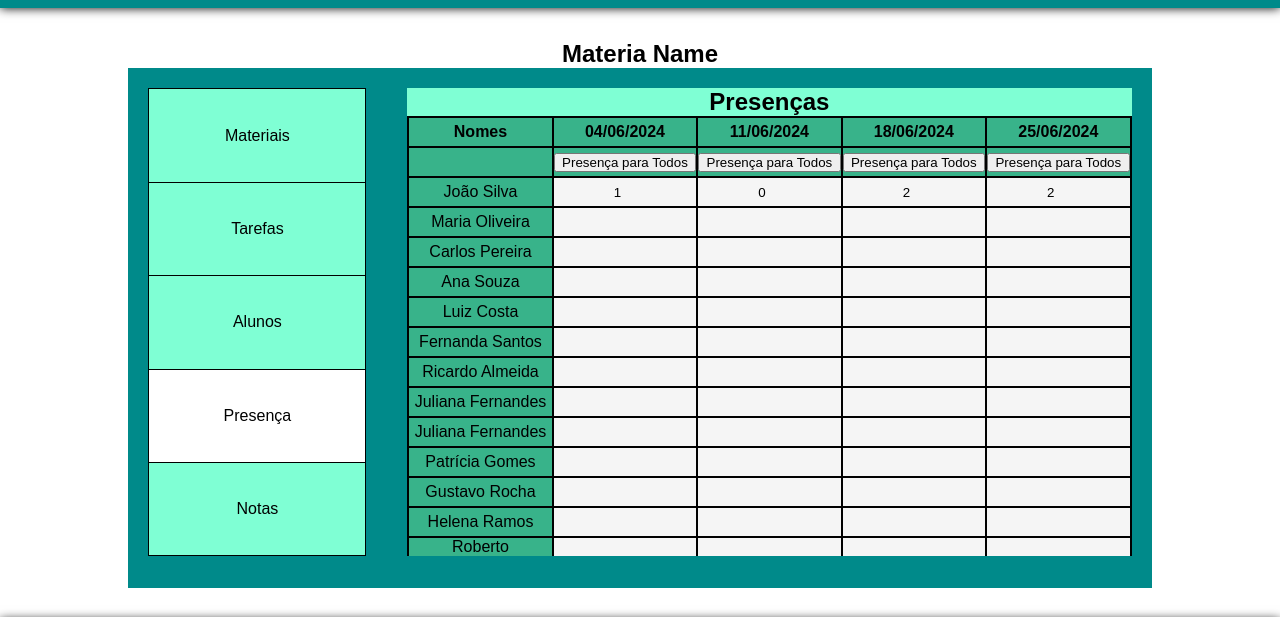
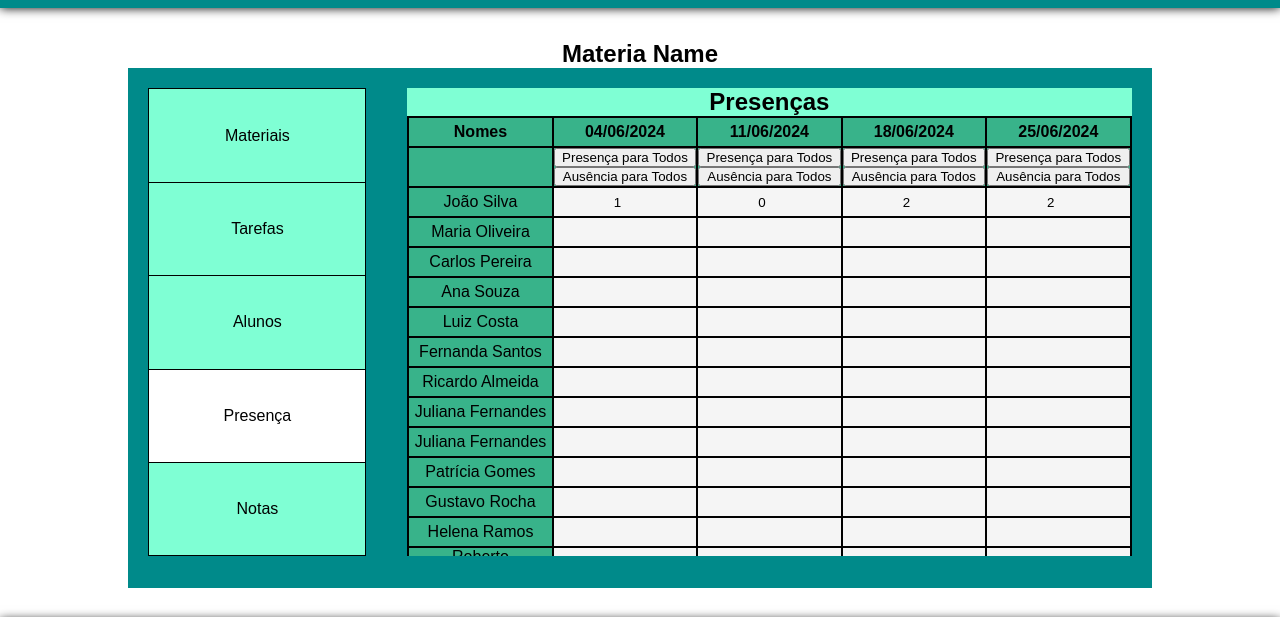
Before and after one commit to Ralphag-44/CampusFlow, a plain HTML site: page materia.html in a window 1280 px wide. Both pictures are taken after a click on the element "Presença". Shown: the part 103-720 px from the top of the page. Drawn offline with nearby package versions, Linux system fonts and the light colour scheme.

Commit message:
Update materia.html

```diff
--- a/materia.html
+++ b/materia.html
@@ -133,10 +133,19 @@
                                 </tr>
                                 <tr>
                                     <td></td>
-                                    <td><button class="btn_presenca">Presença para Todos</button></td>
-                                    <td><button class="btn_presenca">Presença para Todos</button></td>
-                                    <td><button class="btn_presenca">Presença para Todos</button></td>
-                                    <td><button class="btn_presenca">Presença para Todos</button></td>
+                                    <td>
+                                    <button class="btn_presenca">Presença para Todos</button>
+                                    <button class="btn_presenca">Ausência para Todos</button>                                    </td>
+                                     <td>
+                                    <button class="btn_presenca">Presença para Todos</button>
+                                    <button class="btn_presenca">Ausência para Todos</button>
+                                    </td>
+                                     <td>
+                                    <button class="btn_presenca">Presença para Todos</button>
+                                    <button class="btn_presenca">Ausência para Todos</button>                                    </td>
+                                     <td>
+                                    <button class="btn_presenca">Presença para Todos</button>
+                                    <button class="btn_presenca">Ausência para Todos</button>                                    </td>
                                 </tr>
                                 <tr>
                                     <td>João Silva</td>
```
